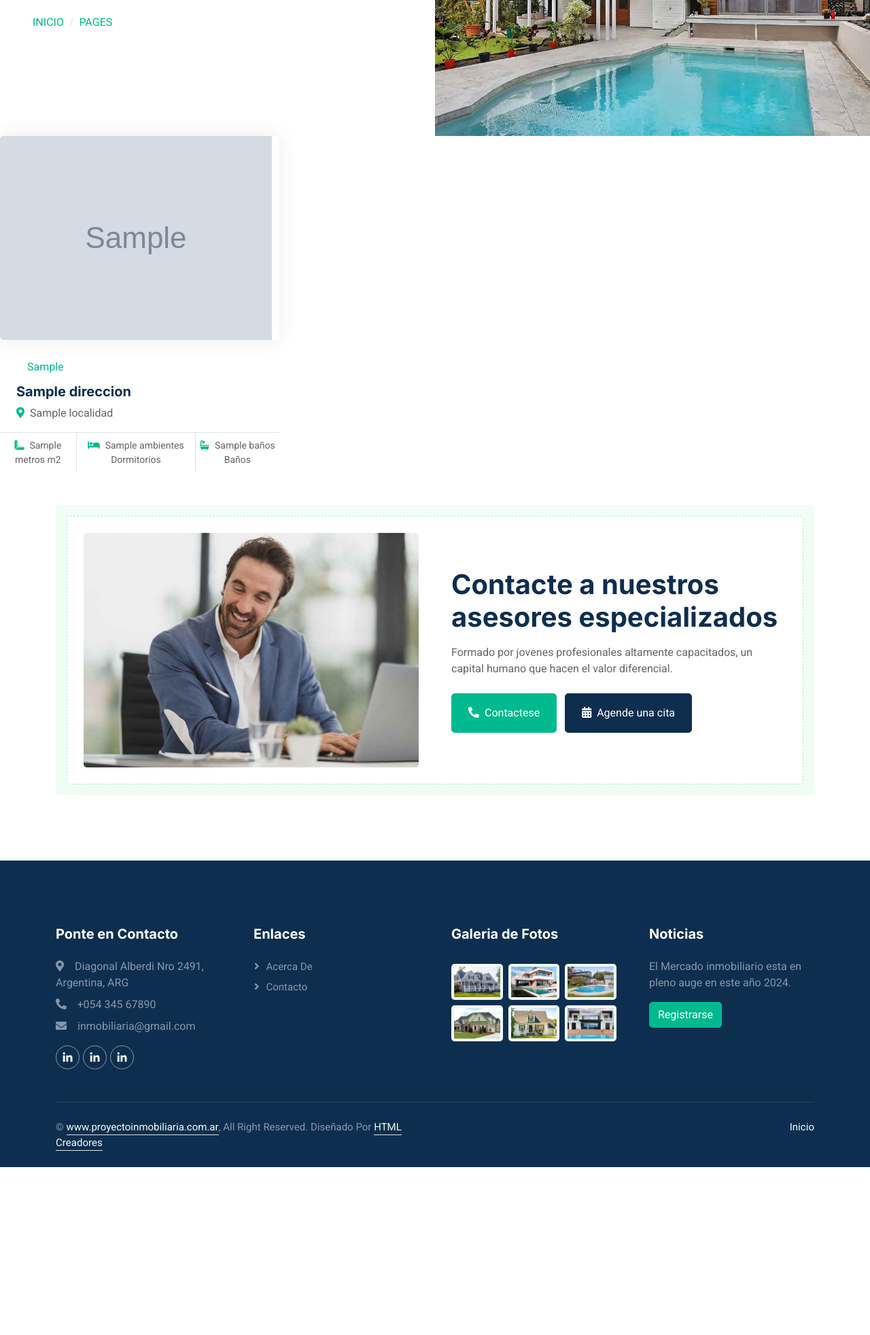
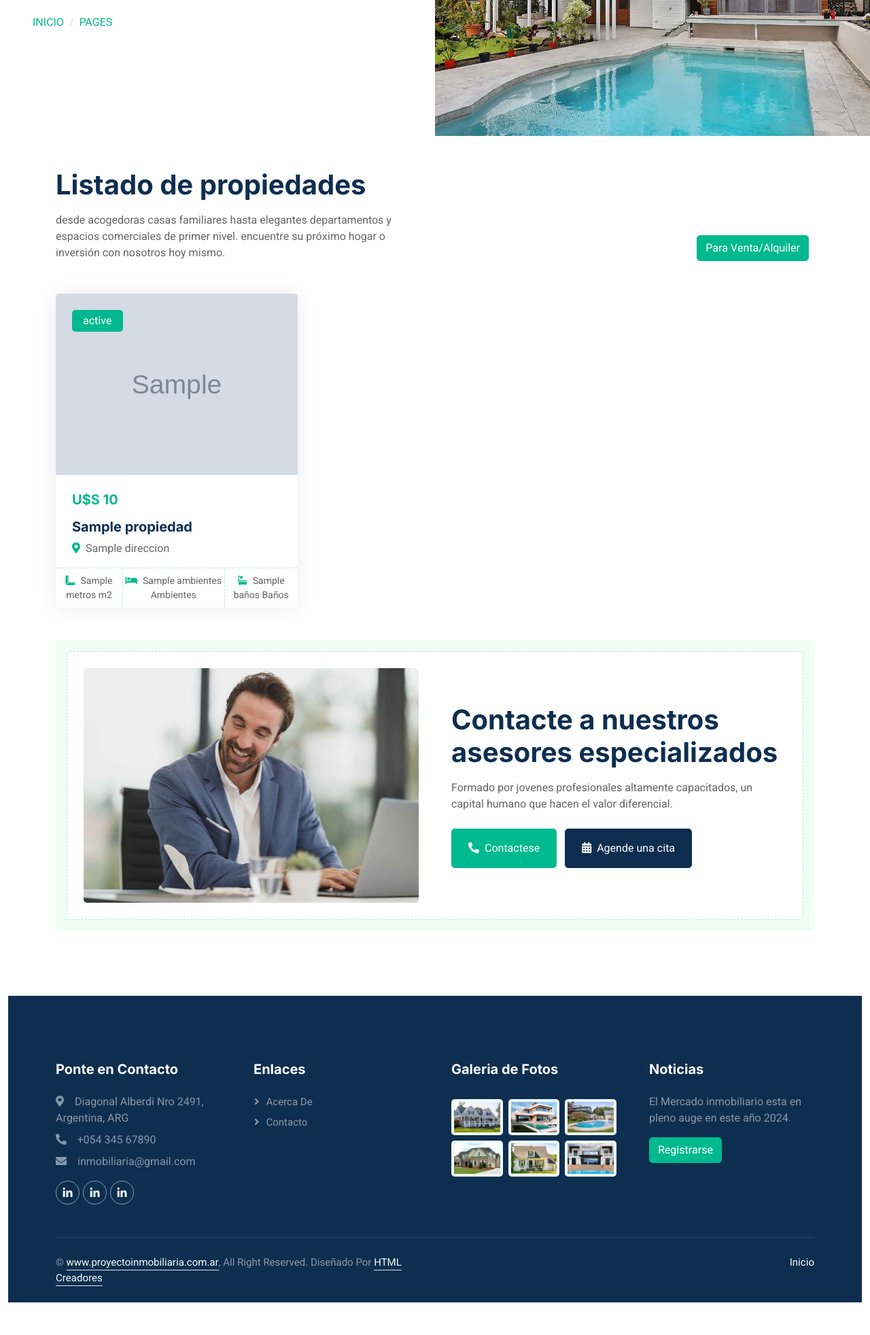
Before and after one commit to lunajua/ProyectoInmobiliaria, a Django app: template appinmobiliaria/templates/appinmobiliaria/property-list.html in a window 1280 px wide. Shown: the part 248-2212 px from the top of the page at 68% size. Before the commit the page ends 1965 px from the top, so only its background shows below. Run offline with Django 4.2, Linux system fonts and the light colour scheme; the template is opened without the code that fills it: most values are stand-ins (such as "Sample title", 1, 10 or a date in 2020); grey boxes marked "Sample" are stand-in pictures; parts of the project's set-up code (start-up, migrations or seed data) failed here and were passed over; some libraries are stand-ins or nearby versions.

Commit message:
arreglo del listview en el html

```diff
--- a/appinmobiliaria/templates/appinmobiliaria/property-list.html
+++ b/appinmobiliaria/templates/appinmobiliaria/property-list.html
@@ -65,35 +65,56 @@
             </div>
         </div>
         <!-- Header End -->
+        <div class="container-xxl py-5">
+            <div class="container">
+                <div class="row g-0 gx-5 align-items-end">
+                    <div class="col-lg-6">
+                        <div class="text-start mx-auto mb-5 wow slideInLeft" data-wow-delay="0.1s">
+                            <h1 class="mb-3">Listado de propiedades</h1>
+                            <p>desde acogedoras casas familiares hasta elegantes departamentos y espacios comerciales de primer nivel.
+                                encuentre su próximo hogar o inversión con nosotros hoy mismo.
+                            </p>
+                        </div>
+                    </div>
+                    <div class="col-lg-6 text-start text-lg-end wow slideInRight" data-wow-delay="0.1s">
+                        <ul class="nav nav-pills d-inline-flex justify-content-end mb-5">
+                            <li class="nav-item me-2">
+                                <a class="btn btn-outline-primary active" data-bs-toggle="pill" href="#tab-1">Para Venta/Alquiler</a>
+                            </li>
 
-        {% for propiedad in propiedades %}
+                </div>
                 <div class="tab-content">
                     <div id="tab-1" class="tab-pane fade show p-0 active">
                         <div class="row g-4">
-                    <div class="col-lg-4 col-md-6 col-sm-12">
+                            {% for propiedad in propiedades %}
+                            <div class="col-lg-4 col-md-6 wow fadeInUp" data-wow-delay="0.1s">
                                 <div class="property-item rounded overflow-hidden">
+                                    <div class="position-relative overflow-hidden">
                                         {% if propiedad.images.first %}
                                         <a href="{% url 'appinmobiliaria:ver-propiedad' propiedad.id %}"><img class="img-fluid" src="{{ propiedad.images.first.image.url }}" alt=""></a>
                                         {% else %}
                                         <a href=""><img class="img-fluid" src="{% static 'appinmobiliaria/img/property-default.jpg' %}" alt=""></a>
                                         {% endif %}
-                            <div class="bg-white rounded-top text-primary position-absolute start-0 bottom-0 mx-4 pt-1 px-3">{{ propiedad.tipo_de_propiedad }}</div>
+                                        <div class="bg-primary rounded text-white position-absolute start-0 top-0 m-4 py-1 px-3">{{ propiedad.estado }}</div>
                                     </div>
                                     <div class="p-4 pb-0">
-                            <h5 class="text-primary mb-3">USD{{ propiedad.precio }}</h5>
-                            <a class="d-block h5 mb-2" href="">{{ propiedad.direccion }}</a>
-                            <p><i class="fa fa-map-marker-alt text-primary me-2"></i>{{ propiedad.localidad }}</p>
+                                        <h5 class="text-primary mb-3">U$S {{ propiedad.precio }}</h5>
+                                        <a class="d-block h5 mb-2" href="">{{ propiedad.titulo }}</a>
+                                        <p><i class="fa fa-map-marker-alt text-primary me-2"></i>{{ propiedad.direccion }}</p>
                                     </div>
                                     <div class="d-flex border-top">
                                         <small class="flex-fill text-center border-end py-2"><i class="fa fa-ruler-combined text-primary me-2"></i>{{ propiedad.metros }} m2</small>
-                            <small class="flex-fill text-center border-end py-2"><i class="fa fa-bed text-primary me-2"></i>{{ propiedad.ambientes }} Dormitorios</small>
+                                        <small class="flex-fill text-center border-end py-2"><i class="fa fa-bed text-primary me-2"></i>{{ propiedad.ambientes }} Ambientes</small>
                                         <small class="flex-fill text-center py-2"><i class="fa fa-bath text-primary me-2"></i>{{ propiedad.baños }} Baños</small>
+                                    </div>
+                                </div>
+                            </div>
+                            {% endfor %}
                         </div>
                     </div>
                 </div>
             </div>
         </div>
-        {% endfor %}
 
         <!-- Call to Action Start -->
         <div class="container-xxl py-5">
```
Lines whose indentation alone changed are shown as unchanged.
